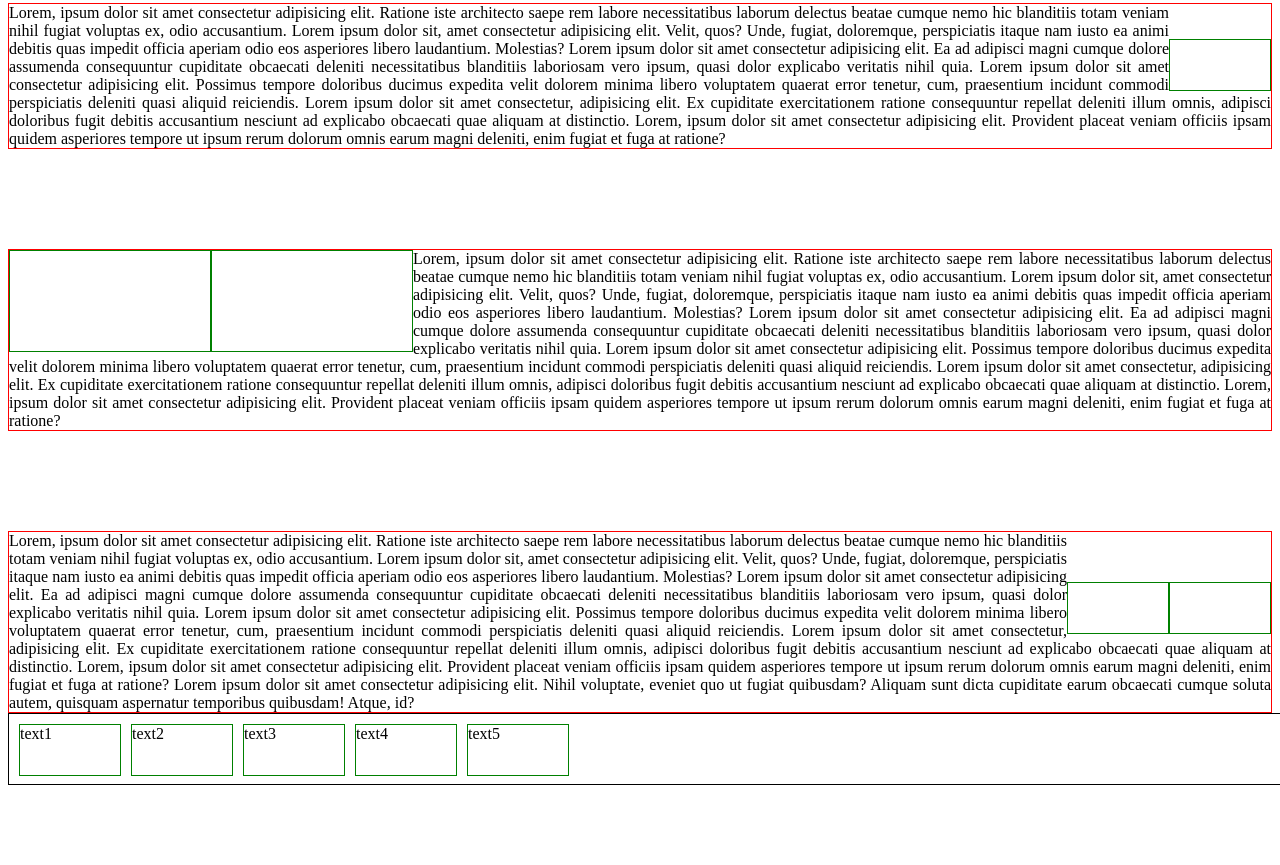
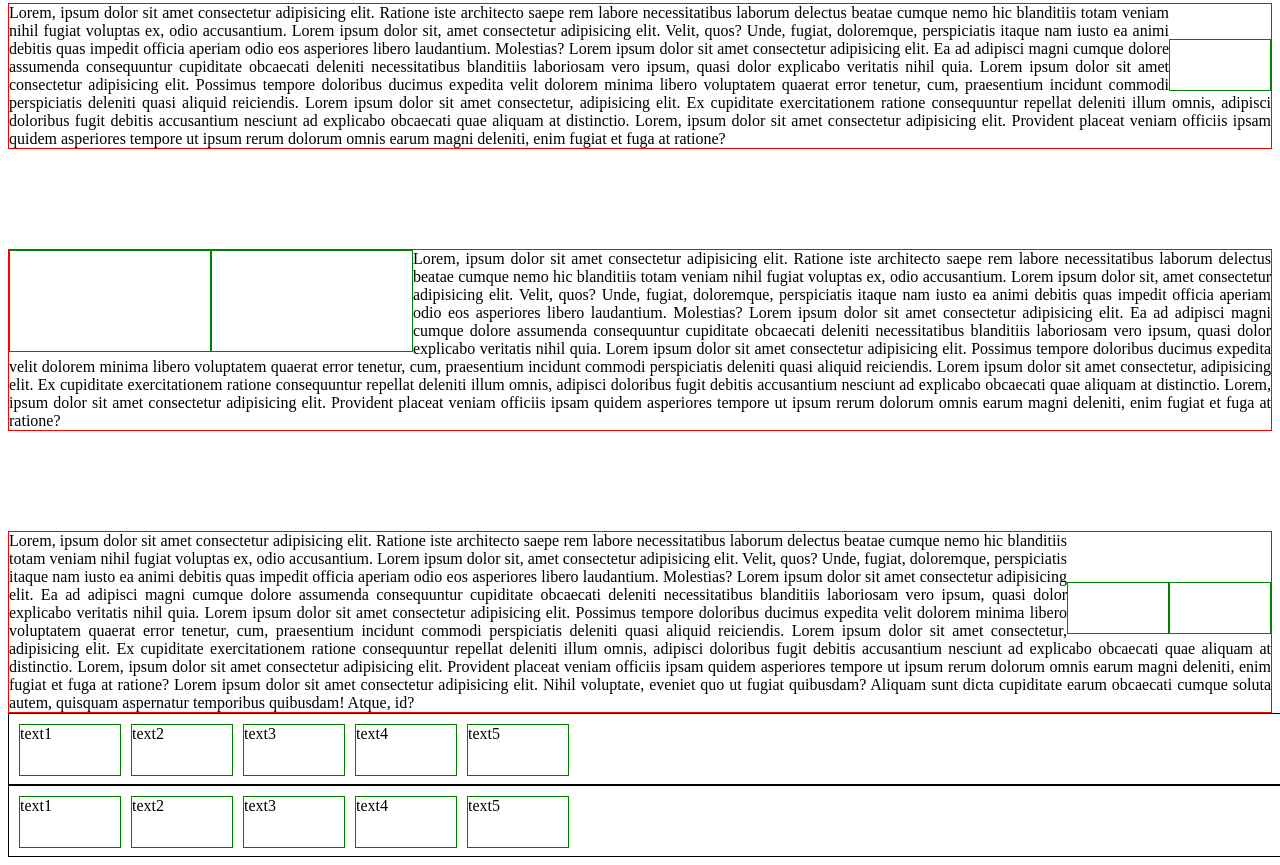
Before and after one commit to elizatim777/float, a plain HTML site: page index.html in a window 1280 px wide. Shown: the part 3051-3916 px from the top of the page. Before the commit the page ends 3844 px from the top, so only its background shows below. Drawn offline with Linux system fonts and the light colour scheme.

Commit message:
dvatsat chetvertoe

```diff
--- a/index.html
+++ b/index.html
@@ -139,5 +139,13 @@
         <div id="b2">text4</div>
         <div id="b2">text5</div>
     </div>
+
+    <div id="b1">
+        <div id="b2">text1</div>
+        <div id="b2">text2</div>
+        <div id="b2">text3</div>
+        <div id="b2">text4</div>
+        <div id="b2">text5</div>
+    </div>
 </body>
 </html>
```
